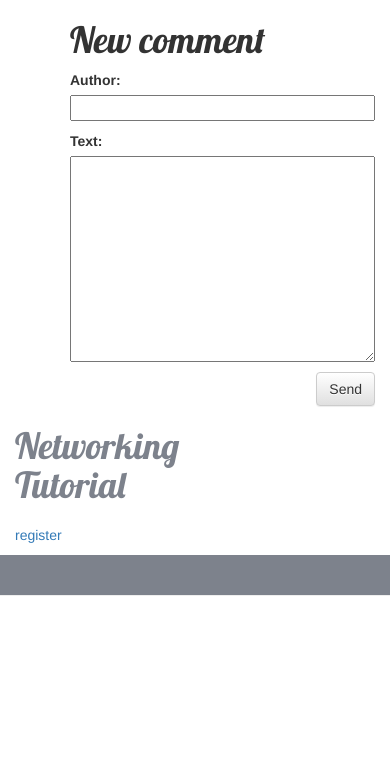
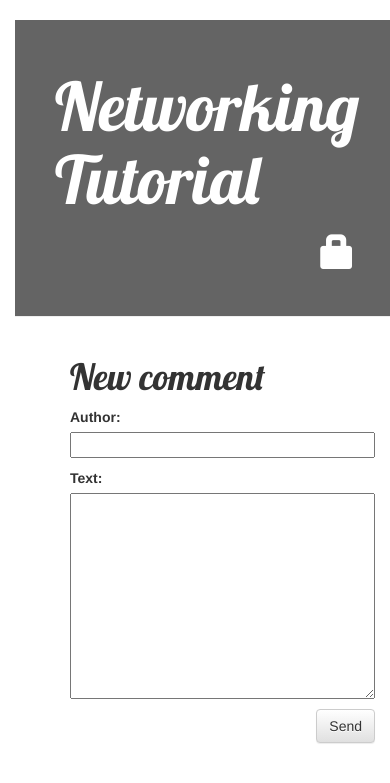
Before and after one commit to vinodhkumar1993/my-first-blog, a Django app: page /post/1/comment/ in a window 390 px wide. Shown: the top 783 px of the page. Run offline with Django 3.2, Linux system fonts and the light colour scheme; tables that the repository leaves empty hold one stand-in row (values such as "Sample post"); some libraries are stand-ins or nearby versions.

Commit message:
Set-up  Registration Page

```diff
--- a/blog/forms.py
+++ b/blog/forms.py
@@ -1,6 +1,28 @@
 from django import forms
 
+from django.contrib.auth.models import User
+from django.contrib.auth.forms import UserCreationForm
+
 from .models import Post,Comment
+
+
+class RegistrationForm(UserCreationForm):
+    email = forms.EmailField(required=True)
+
+    class Meta:
+        model = User
+        fields = ('username', 'first_name', 'last_name', 'email', 'password1', 'password2')
+
+    def save(self, commit=True):
+        user = super(RegistrationForm, self).save(commit=False)
+        user.first_name = self.cleaned_data['first_name']
+        user.last_name = self.cleaned_data['last_name']
+        user.email = self.cleaned_data['email']
+
+        if commit:
+            user.save()
+
+        return user
 
 class PostForm(forms.ModelForm):
 
--- a/blog/models.py
+++ b/blog/models.py
@@ -1,3 +1,4 @@
+from django import forms
 from django.db import models
 from django.utils import timezone
 """class Post(models.Model): – this line defines our model (it is an object).
@@ -6,6 +7,7 @@ class is a special keyword that indicates that we are defining an object.
 Post is the name of our model. We can give it a different name (but we must avoid special characters and whitespace).
 Always start a class name with an uppercase letter.
 models.Model means that the Post is a Django Model, so Django knows that it should be saved in the database."""
+
 
 class Post(models.Model): # this line defines our model
     author = models.ForeignKey('auth.User')
--- a/blog/static/css/blog.css
+++ b/blog/static/css/blog.css
@@ -6,14 +6,15 @@ body {
     padding-left: 15px;
 }
 .page-header {
-    background-color: rgb(125,130,140);
+    background-color: rgb(100,100,100);
     margin-top: 0;
-    padding: 20px 20px 20px 40px;
+    padding: 30px 30px 40px 40px;
 }
 
 .page-header h1, .page-header h1 a, .page-header h1 a:visited, .page-header h1 a:active {
     color: #ffffff;
-    font-size: 36pt;
+    font-size: 50pt;
+    display: inline-block;
     text-decoration: none;
 }
 
--- a/blog/templates/blog/base.html
+++ b/blog/templates/blog/base.html
@@ -5,31 +5,36 @@
     <link rel="stylesheet" href="//maxcdn.bootstrapcdn.com/bootstrap/3.2.0/css/bootstrap.min.css">
     <link rel="stylesheet" href="//maxcdn.bootstrapcdn.com/bootstrap/3.2.0/css/bootstrap-theme.min.css">
     <link rel="stylesheet" href="{% static 'css/blog.css' %}">
+        {% block title %}
         <title>Django Girls blog</title>
+        {% endblock %}
+
     </head>
     <body>
         <body>
-         <div class="content container">
-        <div class="row">
-            <div class="col-md-8">
-            {% block content %}
-            {% endblock %}
-            </div>
-        </div>
-    </div>
-
-        {% if user.is_authenticated %}
+        <br>
+        <div class="page-header">
+            <h1><a href="/">Networking Tutorial</a></h1>
+            <ul class="nav navbar-nav navbar-right">
+          {% if user.is_authenticated %}
             <a href="{% url 'post_new' %}" class="top-menu"><span class="glyphicon glyphicon-plus"></span></a>
             <a href="{% url 'post_draft_list' %}" class="top-menu"><span class="glyphicon glyphicon-edit"></span></a>
             <p class="top-menu">Hello {{ user.username }} <small>(<a href="{% url 'logout' %}">Log out</a>)</small></p>
         {% else %}
-            <a href="{% url 'login' %}" class="top-menu"> Login <span class="glyphicon glyphicon-lock"></span></a>
+            <a href="{% url 'login' %}" class="top-menu"><span class="glyphicon glyphicon-lock"></span></a>
         {% endif %}
-        <h1><a href="/">Networking Tutorial</a></h1>
-         <ul class="nav navbar-nav navbar-right">
-        <li><a href="/accounts/register">register</a></li>
-    <div class="page-header">
-    </div>
+
+        </div>
+        <div class="content container">
+            <div class="row">
+                <div class="col-md-8">
+                    {% block content %}
+                    {% endblock %}
+                </div>
+            </div>
+        </div>
+
+
 
 </body>
     </body>
--- a/blog/templates/registration/login.html
+++ b/blog/templates/registration/login.html
@@ -5,7 +5,7 @@
         <p>Your username and password didn't match. Please try again.</p>
     {% endif %}
 
-    <form method="post" action="{% url 'login' %}">
+    <form method="post" action="{% url 'login' %}"> <!--replaced action from {% url 'login' %} to /login-->
     {% csrf_token %}
         <table>
         <tr>
--- a/blog/views.py
+++ b/blog/views.py
@@ -1,12 +1,30 @@
 from django.contrib.auth.decorators import login_required
 from django.shortcuts import redirect
 from django.shortcuts import render
+from django.contrib.auth.forms import UserCreationForm
+from django.contrib.auth.models import User
+from django.template.context_processors import csrf
 from django.utils import timezone
 from .models import Post, Comment
 from django.shortcuts import render, get_object_or_404
 from .forms import PostForm, CommentForm
 
 # Create your views here.
+def register(request):
+    if request.method == 'POST':
+        form = UserCreationForm(request.POST)
+        if form.is_valid():
+            form.save()
+            return redirect(request,'accounts/login')
+
+    else:
+        form = UserCreationForm()
+    token = {}
+    token.update(csrf(request))
+    token['form'] = form
+    return render(request,'registration/registration_form.html',token)
+def registration_complete(request):
+    return render(request,'registration/registration_complete.html',{'form':form})
 def post_list(request):
     posts=Post.objects.filter(published_date__lte=timezone.now()).order_by('published_date')
     return render(request, 'blog/post_list.html', {'posts':posts})
--- a/mysite/settings.py
+++ b/mysite/settings.py
@@ -55,7 +55,7 @@ ROOT_URLCONF = 'mysite.urls'
 TEMPLATES = [
     {
         'BACKEND': 'django.template.backends.django.DjangoTemplates',
-        'DIRS': [],
+        'DIRS': [os.path.join(BASE_DIR, 'blog/')],
         'APP_DIRS': True,
         'OPTIONS': {
             'context_processors': [
--- a/mysite/urls.py
+++ b/mysite/urls.py
@@ -14,16 +14,21 @@ Including another URLconf
     2. Add a URL to urlpatterns:  url(r'^blog/', include('blog.urls'))
 """
 from django.conf.urls import include, url
+from django.shortcuts import render
 from django.contrib import admin
-from django.contrib.auth import login, logout
-from . import views
+from django.contrib.auth.views import login, logout
+#from django.http import HttpResponseRedirect
+from django.contrib.auth.forms import UserCreationForm
+from blog import views
+
 urlpatterns = [
-    url(r'^$',views.login_redirect, name='login_redirect'),
+
     url(r'^admin/', admin.site.urls),
-    url(r'^account/register/$', views.register, name='register'),
-    url(r'^account/register/complete/$', views.registration_complete, name='registration_complete'),
-    url(r'^account/login/$', views.login, name='login'),
-    url(r'^account/logout/$', views.logout, name='logout', kwargs={'next_page': '/'}),
+    #url(r'^accounts/register/complete/$', views.registration_complete, name='registration_complete'),
+    url(r'^register/$', views.register, name='register'),
+    url(r'^register/complete/$', views.registration_complete, name='registration_complete'),
+    url(r'^accounts/login/$', login, name='login'),
+    url(r'^accounts/logout/$', logout, name='logout'),
     url(r'', include('blog.urls'))
 
     ]
```
Also changed, not shown: blog/templates/registration/registration_complete.html (added, +10 -0 lines), blog/templates/registration/registration_form.html (+6 -4 lines), mysite/views.py (deleted, +0 -30 lines).
